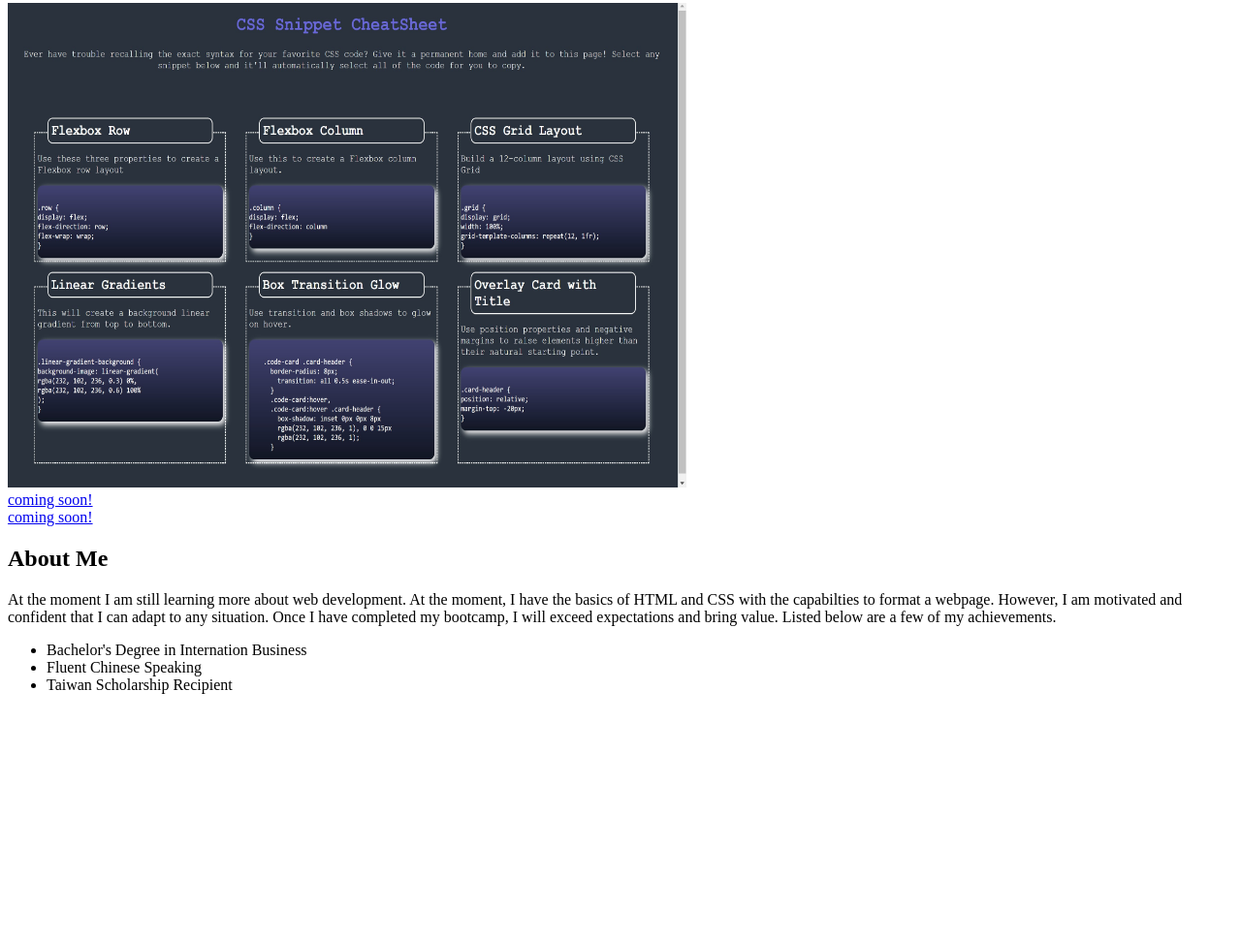
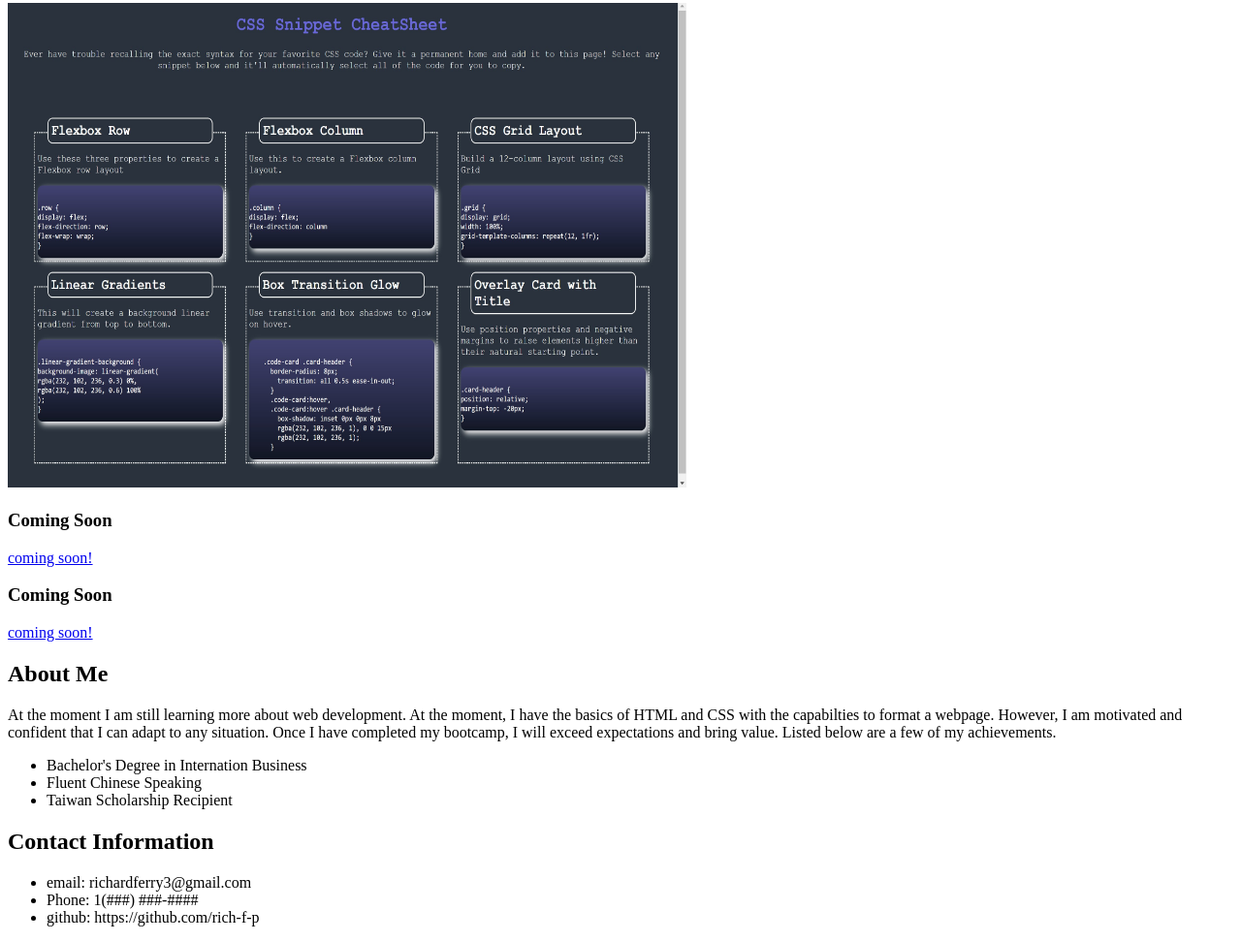
Before and after one commit to rich-f-p/my-portfolio, a plain HTML site: page index.html in a window 1280 px wide. Shown: the part 1371-2343 px from the top of the page at 97% size. Before the commit the page ends 2103 px from the top, so only its background shows below. Drawn offline with Linux system fonts and the light colour scheme.

Commit message:
Add contact information.

```diff
--- a/index.html
+++ b/index.html
@@ -35,9 +35,11 @@
                 </div>
             </section>
             <Section class="pro-soon">
+                <h3>Coming Soon</h3>
                 <a href="#">coming soon!</a>
             </Section>
             <section class="pro-soon">
+                <h3>Coming Soon</h3>
                 <a href="#">coming soon!</a>
             </section>
             <section class="about me">
@@ -53,6 +55,14 @@
                     <li>Taiwan Scholarship Recipient</li>
                 </ul>
             </section>
+            <section>
+                <h2>Contact Information</h2>
+                <ul>
+                    <li>email: richardferry3@gmail.com</li>
+                    <li>Phone: 1(###) ###-####</li>
+                    <li>github: https://github.com/rich-f-p</li>
+                </ul>
+            </section>
         </main>
     </body>
 
```
